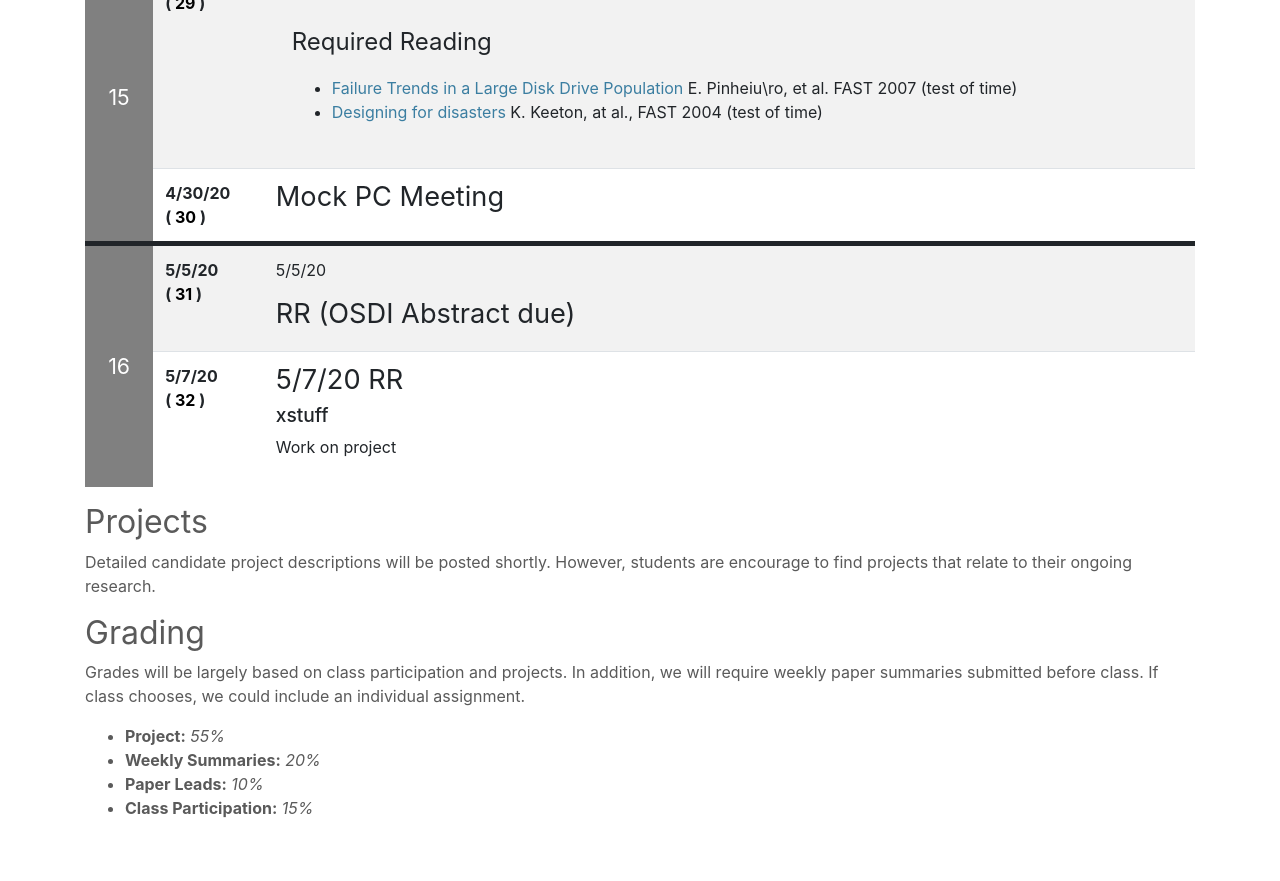
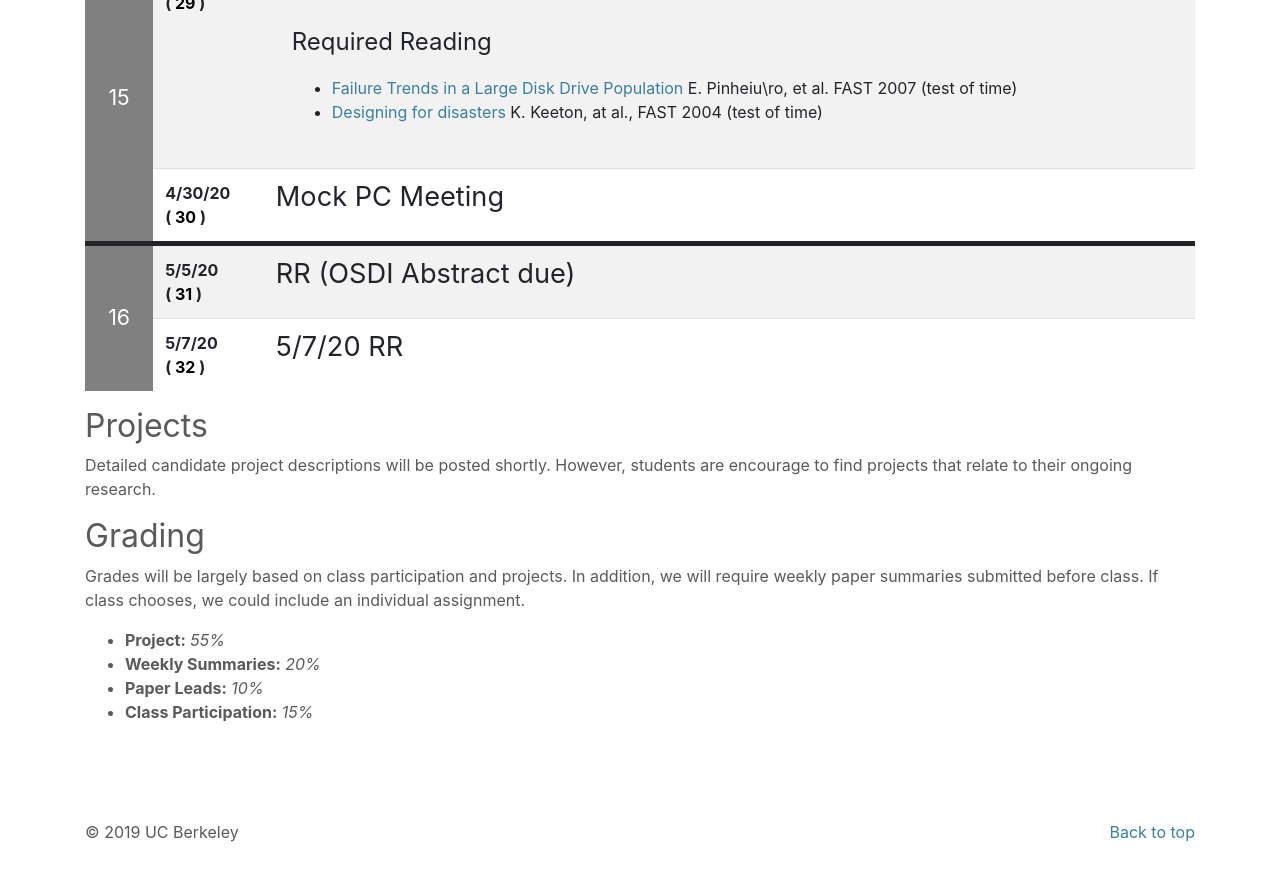
Before and after one commit to deculler/cs262b-sp20, a Jekyll site: the page built from index.md, in a window 1280 px wide and 900 px high, scrolled down 8012 px. Shown: the top 881 px of the window. Built offline with Jekyll 4.4.1, drawn with Linux system fonts in a browser that asks for light colours; nearby versions of some CDN libraries; our own code applies the rules of GitHub Pages for plain Markdown files; after the commit the page ends 8872 px from its top, so only the background shows below that.

```diff
--- a/index.md
+++ b/index.md
@@ -502,17 +502,10 @@ Class time available to work on projects.
 <!-- 4/30/20 -->
 
 {% include syllabus_entry %}
-5/5/20
 ## RR (OSDI Abstract due)
 
 {% include syllabus_entry %}
 ## 5/7/20 RR
-
-<h3> xstuff
-</h3>
-
-Work on project
-
 
 </td>
 </tr>
```
